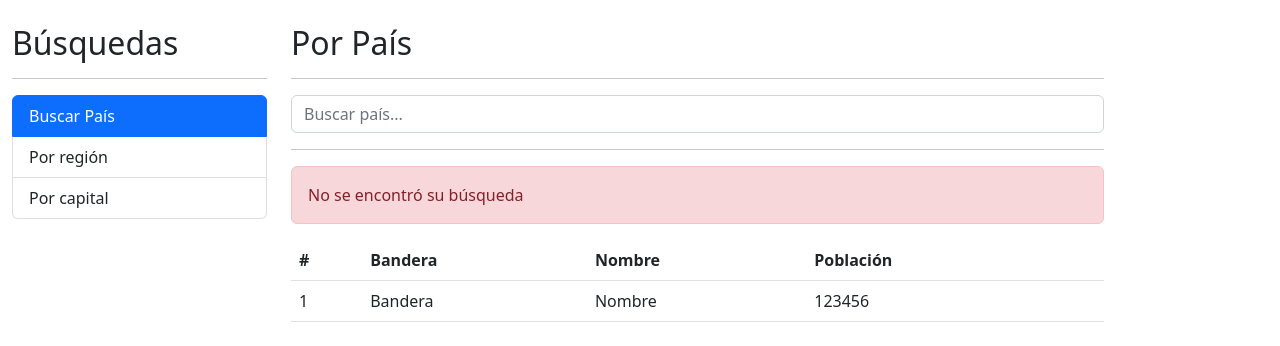
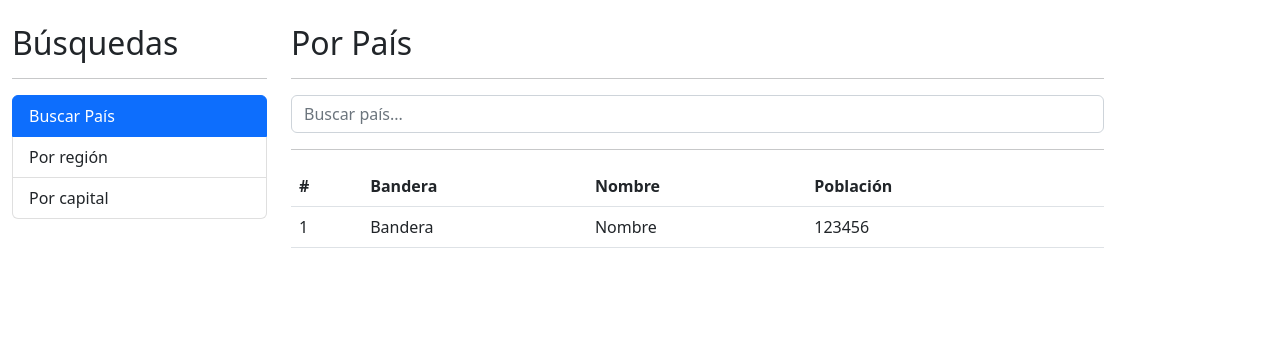
Before and after one commit to fio-azahuanche/Angular-PaisApp, an Angular app: page / in a window 1280 px wide. Shown: the top 346 px of the page. Built offline with nearby package versions, Linux system fonts and the light colour scheme.

Commit message:
manejo de errores

```diff
--- a/src/app/pais/pages/por-pais/por-pais.component.html
+++ b/src/app/pais/pages/por-pais/por-pais.component.html
@@ -10,11 +10,11 @@
 </div>
 
 <hr>
-<div class="alert alert-danger">
-  No se encontró su búsqueda
+<div class="alert alert-danger" *ngIf="hayError">
+  No se encontró su búsqueda "{{termino}}"
 </div>
 
-<div class="row">
+<div *ngIf="!hayError" class="row">
   <div class="col">
     <table class="table table-hover">
       <thead>
--- a/src/app/pais/pages/por-pais/por-pais.component.ts
+++ b/src/app/pais/pages/por-pais/por-pais.component.ts
@@ -9,14 +9,20 @@ import { PaisService } from '../../services/pais.service';
 })
 export class PorPaisComponent {
 
-  termino: string = ''
+  termino: string = '';
+  hayError: boolean = false;
+
   constructor( private paisService: PaisService) { }
 
   buscar(){
+    this.hayError = false;
+
     console.log(this.termino);
-    this.paisService.buscarPais( this.termino ).subscribe(response => {
-      console.log(response);
 
-    })
+    this.paisService.buscarPais( this.termino ).subscribe( (resp) => {
+        console.log(resp);
+      }, (err)=>{
+        this.hayError = true;
+      })
   }
 }
```
